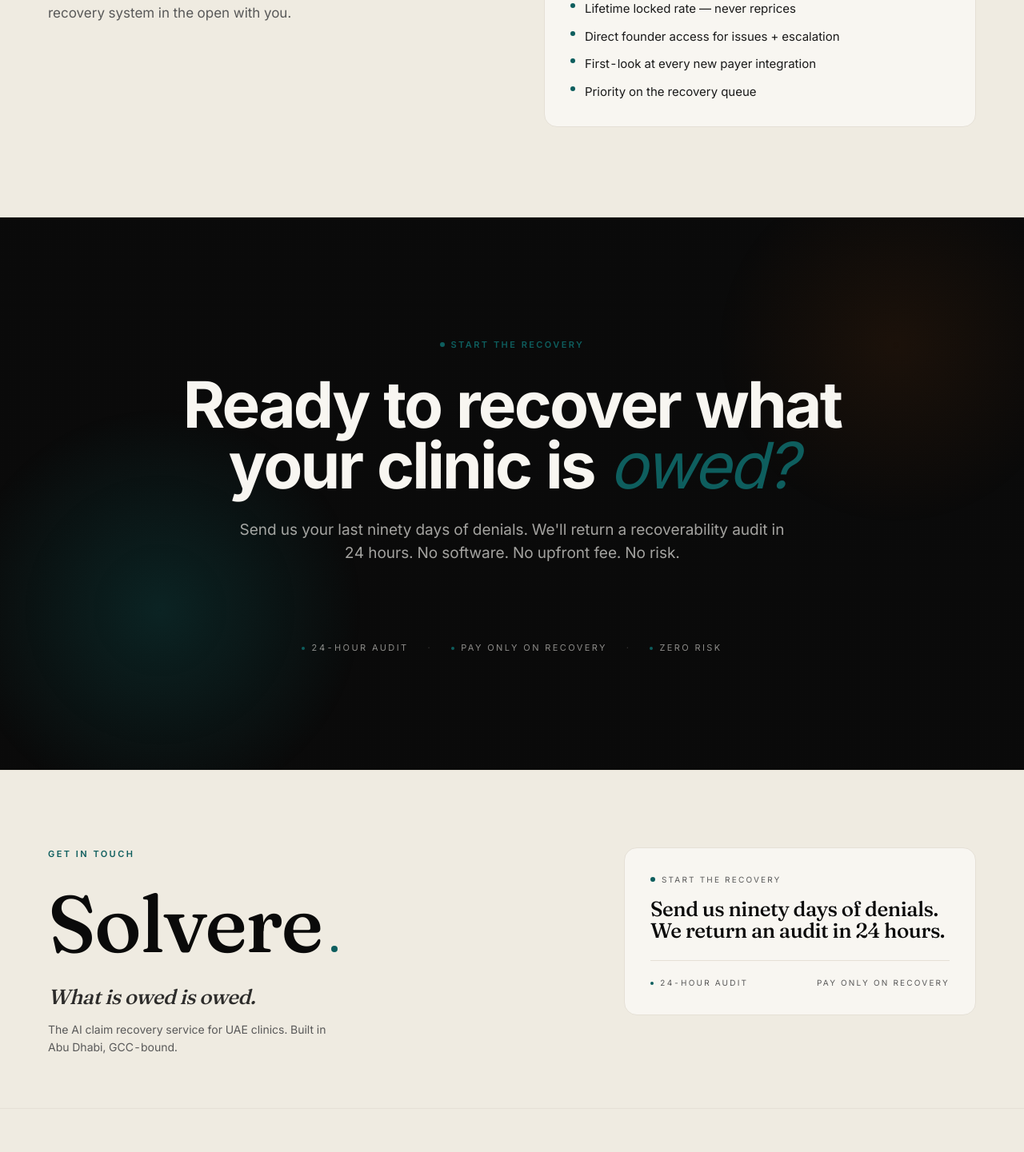
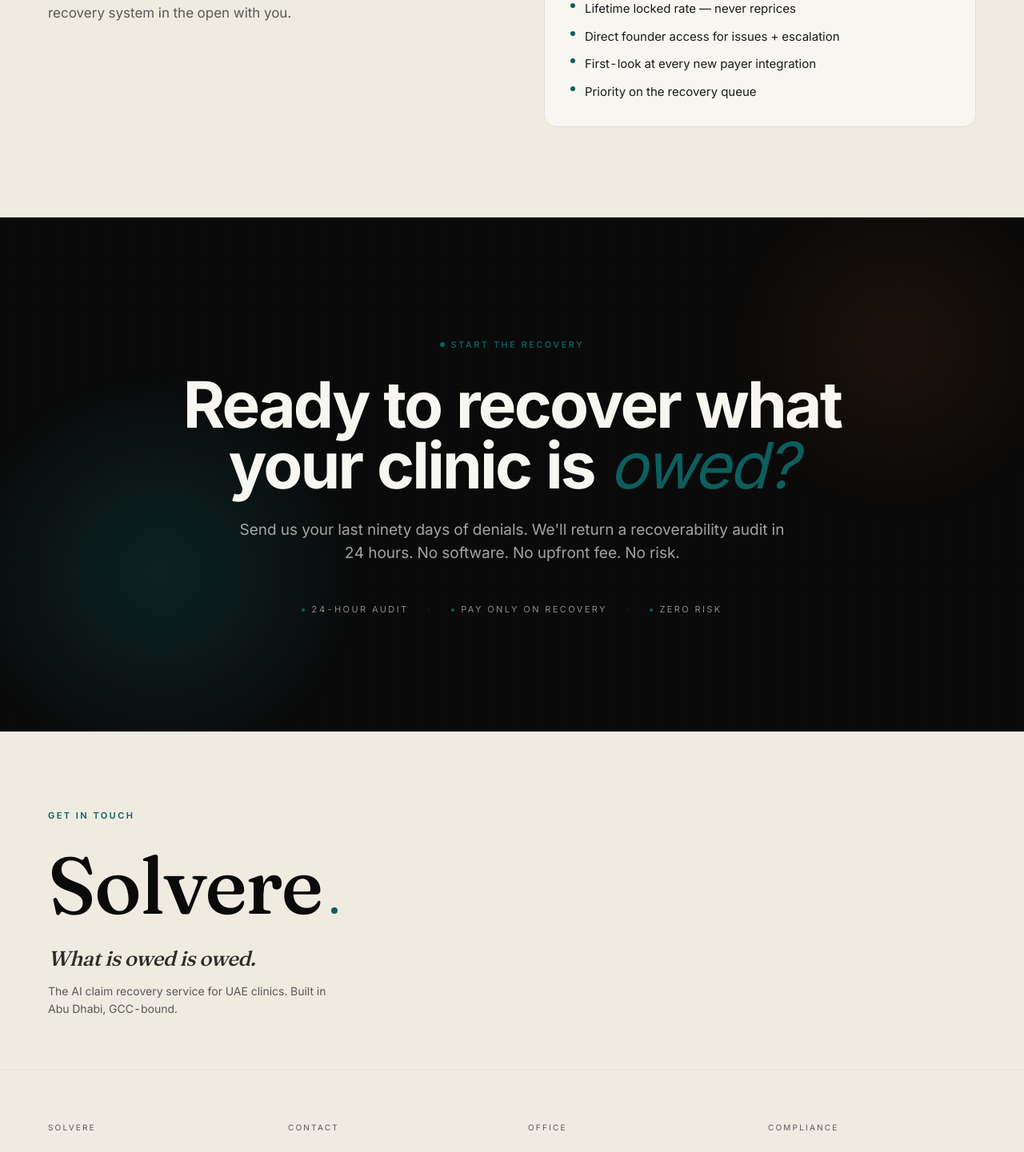
Before and after one commit to samisayyed1/solvere-web, a Next.js app: page / in a window 1280 px wide. Shown: the part 8603-10044 px from the top of the page at 80% size. Built offline with nearby package versions, Linux system fonts and the light colour scheme.

Commit message:
Mobile polish: extend {false &&} to wrap empty CTA containers in FinalCta + FoundingMembers + Footer card (no more dead vertical space where CTAs used to sit)

```diff
--- a/components/FinalCta.tsx
+++ b/components/FinalCta.tsx
@@ -60,6 +60,8 @@
           fee. No risk.
         </motion.p>
 
+        {/* primary CTA wrapper — flip `false` → `true` to re-enable */}
+        {false && (
           <motion.div
             initial={{ opacity: 0, y: 14 }}
             whileInView={{ opacity: 1, y: 0 }}
@@ -67,8 +69,6 @@
             transition={{ duration: 0.7, delay: 0.25 }}
             className="mt-12 flex flex-col sm:flex-row items-center justify-center gap-3"
           >
-          {/* primary CTA — flip `false` → `true` to re-enable */}
-          {false && (
             <a
               href="#top"
               className="group inline-flex items-center justify-between gap-3 rounded-full bg-teal hover:bg-teal-deep text-cream pl-7 pr-2 py-3 text-[16px] font-medium transition-colors"
@@ -80,8 +80,8 @@
                 </svg>
               </span>
             </a>
+          </motion.div>
         )}
-        </motion.div>
 
         <motion.div
           initial={{ opacity: 0 }}
--- a/components/Footer.tsx
+++ b/components/Footer.tsx
@@ -49,6 +49,8 @@
             </p>
           </div>
 
+          {/* CTA card — flip `false` → `true` to re-enable (card wraps around a CTA that's currently hidden) */}
+          {false && (
             <div className="lg:col-span-5 lg:justify-self-end w-full max-w-[440px]">
               <div className="rounded-2xl border border-rule bg-cream p-7 md:p-8">
                 <div className="text-[10px] tracking-[0.22em] uppercase text-muted mb-4 flex items-center gap-2">
@@ -58,8 +60,6 @@
                 <p className="h-serif text-[22px] md:text-[26px] text-ink leading-[1.2] mb-6">
                   Send us ninety days of denials. We return an audit in 24 hours.
                 </p>
-              {/* CTA — flip `false` → `true` to re-enable */}
-              {false && (
                 <a
                   href="#final-cta"
                   className="group inline-flex items-center justify-between gap-3 rounded-full bg-ink text-cream pl-5 pr-1.5 py-2 text-[14px] font-medium hover:bg-teal-deep transition-colors"
@@ -76,7 +76,6 @@
                     </svg>
                   </span>
                 </a>
-              )}
                 <div className="mt-6 pt-5 border-t border-rule flex items-center justify-between text-[10px] tracking-[0.22em] uppercase text-muted">
                   <span className="flex items-center gap-2">
                     <span className="w-1 h-1 rounded-full bg-teal" />
@@ -86,6 +85,7 @@
                 </div>
               </div>
             </div>
+          )}
         </div>
       </div>
 
--- a/components/FoundingMembers.tsx
+++ b/components/FoundingMembers.tsx
@@ -29,9 +29,9 @@
             recovery system in the open with you.
           </p>
 
-          <div className="mt-10 flex flex-col sm:flex-row gap-3 sm:items-center">
-            {/* CTA — flip `false` → `true` to re-enable */}
-            {false && (
+          {/* CTA wrapper — flip `false` → `true` to re-enable */}
+          {false && (
+            <div className="mt-10 flex flex-col sm:flex-row gap-3 sm:items-center">
               <a
                 href="#final-cta"
                 className="group inline-flex items-center justify-between gap-3 rounded-full bg-ink text-cream pl-6 pr-2 py-2.5 text-[15px] font-medium hover:bg-teal-deep transition-colors"
@@ -43,8 +43,8 @@
                   </svg>
                 </span>
               </a>
-            )}
-          </div>
+            </div>
+          )}
           {/* caption — flip `false` → `true` to re-enable */}
           {false && (
             <div className="mt-4 text-[11px] tracking-[0.22em] uppercase text-muted">
```
Lines whose indentation alone changed are shown as unchanged.
